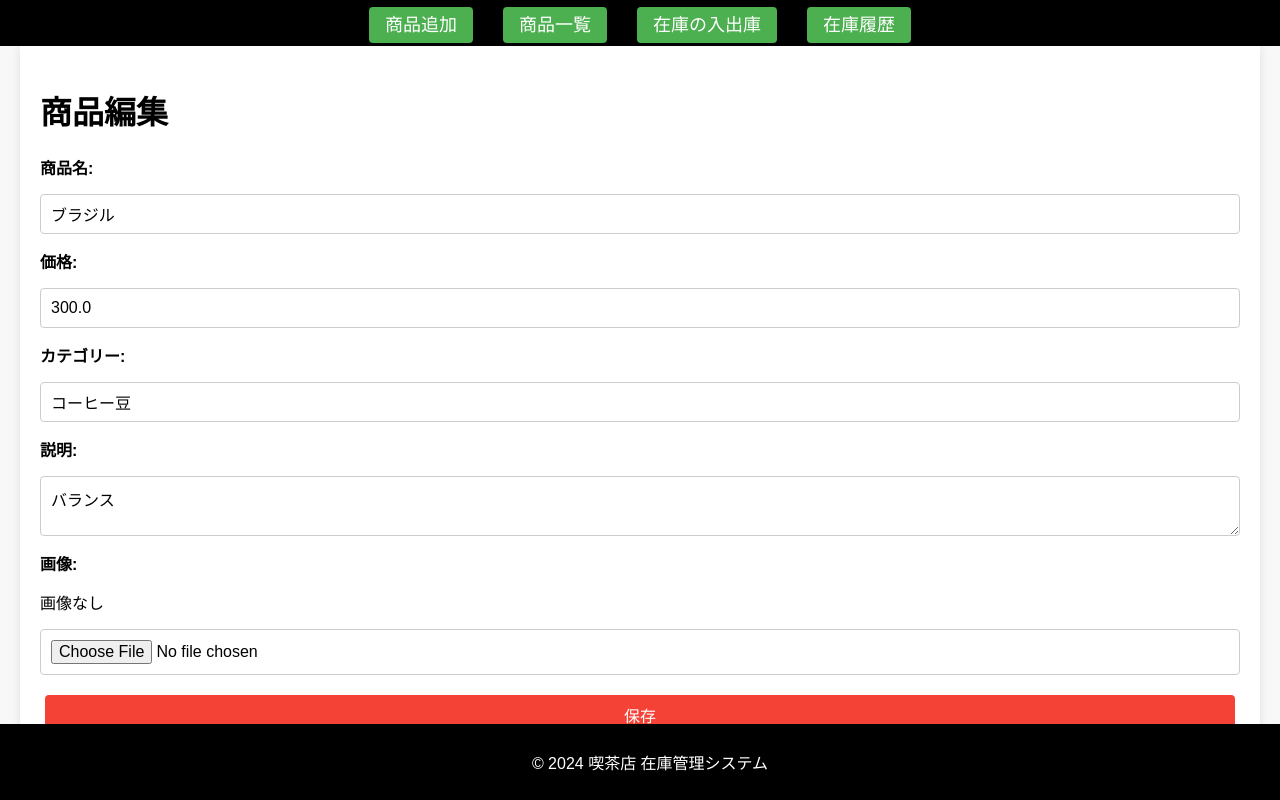
After one commit to re912/cafe_managenent, a Flask app: page /edit_product/1 in a window 1280 px wide. The commit adds this page. Run offline with Flask 3, Linux system fonts and the light colour scheme; data comes from the database, SQL or seed files in the repository.

Commit message:
編集・削除

```diff
--- a/app.py
+++ b/app.py
@@ -56,6 +56,47 @@ def product_list():
     conn.close()
     return render_template('product_list.html', products=products)
 
+# 商品削除機能
+@app.route('/delete_product/<int:id>', methods=['POST'])
+def delete_product(id):
+    conn = get_db_connection()
+    conn.execute('DELETE FROM Product WHERE id = ?', (id,))
+    conn.commit()
+    conn.close()
+    return redirect(url_for('product_list'))
+
+# 商品編集ページの表示と処理
+@app.route('/edit_product/<int:id>', methods=['GET', 'POST'])
+def edit_product(id):
+    conn = get_db_connection()
+    product = conn.execute('SELECT * FROM Product WHERE id = ?', (id,)).fetchone()
+
+    if request.method == 'POST':
+        name = request.form['name']
+        price = request.form['price']
+        category = request.form['category']
+        description = request.form['description']
+
+        # 画像の更新処理
+        file = request.files['image']
+        if file and allowed_file(file.filename):
+            filename = secure_filename(file.filename)
+            filepath = os.path.join(app.config['UPLOAD_FOLDER'], filename)
+            file.save(filepath)
+            image_url = filepath
+        else:
+            image_url = product['image_url']  # 画像がなければ元の画像URLを保持
+
+        conn.execute('''
+            UPDATE Product SET name = ?, price = ?, category = ?, image_url = ?, description = ? WHERE id = ?
+        ''', (name, price, category, image_url, description, id))
+        conn.commit()
+        conn.close()
+        return redirect(url_for('product_list'))
+
+    conn.close()
+    return render_template('edit_product.html', product=product)
+
 # 在庫の入出庫処理ページ
 @app.route('/stock_operation', methods=['GET', 'POST'])
 def stock_operation():
--- a/static/style.css
+++ b/static/style.css
@@ -120,3 +120,25 @@ footer {
     width: 100%;
     bottom: 0;
 }
+
+/* 編集・削除ボタンのスタイル */
+a {
+    text-decoration: none;
+    padding: 8px 16px;
+    background-color: #4CAF50;
+    color: white;
+    border-radius: 4px;
+}
+
+form button {
+    background-color: #f44336;
+    color: white;
+    padding: 8px 16px;
+    border: none;
+    border-radius: 4px;
+    cursor: pointer;
+}
+
+form button:hover {
+    background-color: #e53935;
+}
--- /dev/null
+++ b/templates/edit_product.html
@@ -0,0 +1,30 @@
+{% extends 'base.html' %}
+
+{% block title %}商品編集{% endblock %}
+
+{% block content %}
+    <h1>商品編集</h1>
+    <form method="POST" enctype="multipart/form-data">
+        <label for="name">商品名:</label>
+        <input type="text" name="name" value="{{ product['name'] }}" required>
+
+        <label for="price">価格:</label>
+        <input type="text" name="price" value="{{ product['price'] }}" required>
+
+        <label for="category">カテゴリー:</label>
+        <input type="text" name="category" value="{{ product['category'] }}" required>
+
+        <label for="description">説明:</label>
+        <textarea name="description" required>{{ product['description'] }}</textarea>
+
+        <label for="image">画像:</label>
+        {% if product['image_url'] %}
+            <img src="{{ url_for('static', filename=product['image_url'].split('static/', 1)[-1]) }}" alt="{{ product['name'] }}" width="100">
+        {% else %}
+            画像なし
+        {% endif %}
+        <input type="file" name="image">
+
+        <button type="submit">保存</button>
+    </form>
+{% endblock %}
```
Also changed, not shown: templates/product_list.html (+7 -0 lines).
